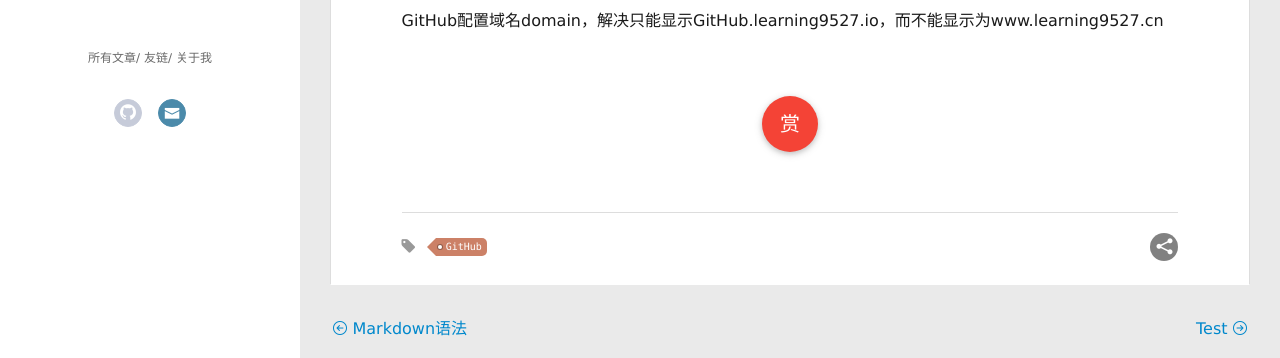
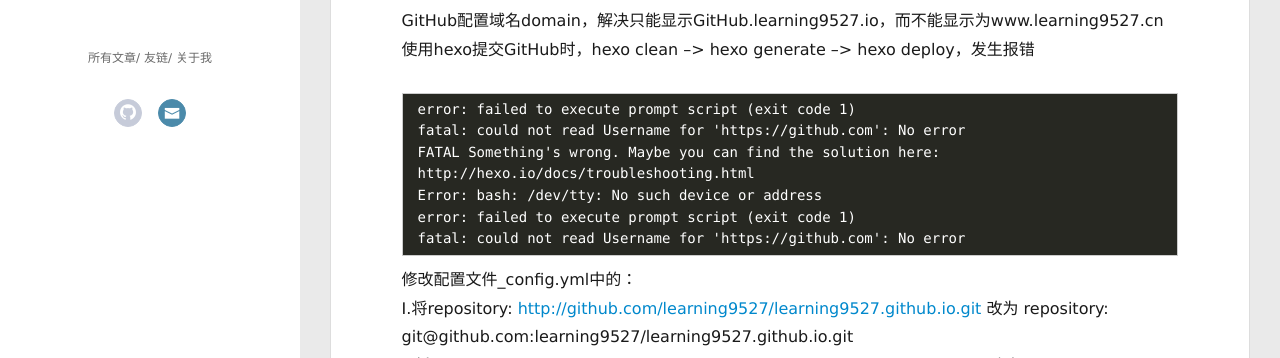
Before and after one commit to learning9527/learning9527.github.io, a plain HTML site: page 2018/01/22/dealGitHub/index.html in a window 1280 px wide. Shown: the part 442-800 px from the top of the page. Drawn offline with nearby package versions, Linux system fonts and the light colour scheme; some packages are replaced by stand-ins of ours; a script that the page names is missing.

Commit message:
Site updated: 2018-02-24 10:10:31

```diff
--- a/2018/01/22/dealGitHub/index.html
+++ b/2018/01/22/dealGitHub/index.html
@@ -14,7 +14,7 @@
 <meta property="og:url" content="http://www.learning9527.cn/2018/01/22/dealGitHub/index.html">
 <meta property="og:site_name" content="王保华的个人博客">
 <meta property="og:image" content="https://wallpapers.wallhaven.cc/wallpapers/full/wallhaven-620594.jpg">
-<meta property="og:updated_time" content="2018-02-23T01:13:16.286Z">
+<meta property="og:updated_time" content="2018-02-24T02:09:50.911Z">
 <meta name="twitter:card" content="summary">
 <meta name="twitter:title" content="处理GitHub问题">
 <meta name="twitter:image" content="https://wallpapers.wallhaven.cc/wallpapers/full/wallhaven-620594.jpg">
@@ -167,7 +167,14 @@
 
         <p><img src="https://wallpapers.wallhaven.cc/wallpapers/full/wallhaven-620594.jpg" alt=""></p>
 <a id="more"></a>
-<p>GitHub配置域名domain，解决只能显示GitHub.learning9527.io，而不能显示为www.learning9527.cn</p>
+<p>GitHub配置域名domain，解决只能显示GitHub.learning9527.io，而不能显示为www.learning9527.cn<br>使用hexo提交GitHub时，hexo clean –&gt; hexo generate –&gt; hexo deploy，发生报错</p>
+<pre><code>error: failed to execute prompt script (exit code 1)
+fatal: could not read Username for &apos;https://github.com&apos;: No error
+FATAL Something&apos;s wrong. Maybe you can find the solution here: http://hexo.io/docs/troubleshooting.html
+Error: bash: /dev/tty: No such device or address
+error: failed to execute prompt script (exit code 1)
+fatal: could not read Username for &apos;https://github.com&apos;: No error
+</code></pre><p>修改配置文件_config.yml中的：<br>Ⅰ.将repository: <a href="http://github.com/learning9527/learning9527.github.io.git" target="_blank" rel="noopener">http://github.com/learning9527/learning9527.github.io.git</a> 改为 repository: git@github.com:learning9527/learning9527.github.io.git<br>Ⅱ.将repository: <a href="http://github.com/learning9527/learning9527.github.io.git" target="_blank" rel="noopener">http://github.com/learning9527/learning9527.github.io.git</a> 改为 repository: ssh://git@github.com/learning9527/learning9527.github.io</p>
 
 
 
```
